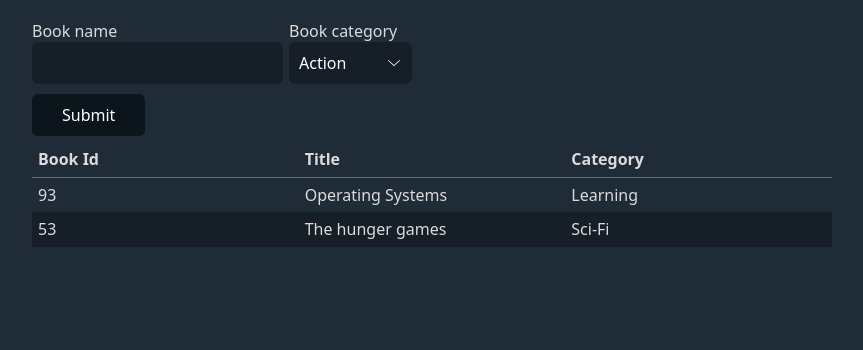
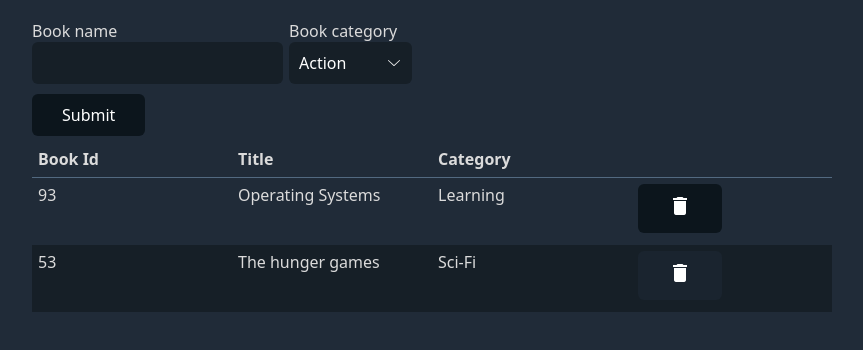
Before and after one commit to ivanid22/react-bookstore-cms, a React (Create React App) app: page / in a window 1280 px wide. Shown: the top 350 px of the page, without its empty margins (208-1071 px from the left). Built offline with nearby package versions, Linux system fonts and the light colour scheme.

Commit message:
Add Button component connection to removeBook action

```diff
--- a/public/index.html
+++ b/public/index.html
@@ -10,6 +10,7 @@
       content="Web site created using create-react-app"
     />
     <link rel="stylesheet" href="https://cdn.jsdelivr.net/npm/water.css@2/out/dark.css">
+    <link href="https://fonts.googleapis.com/icon?family=Material+Icons" rel="stylesheet">
     <title>Bookstore CMS</title>
   </head>
   <body>
--- a/src/components/Book.jsx
+++ b/src/components/Book.jsx
@@ -1,20 +1,42 @@
 import React from 'react';
 import PropTypes from 'prop-types';
+import { connect } from 'react-redux';
+import { removeBook } from '../actions/index';
 
 const Book = props => {
-  const { book } = props;
+  const { book, deleteBook } = props;
+
+  const handleClick = () => {
+    deleteBook(book);
+  };
 
   return (
     <tr>
       <td>{book.id}</td>
       <td>{book.title}</td>
       <td>{book.category}</td>
+      <td>
+        <button type="button" onClick={handleClick}>
+          <span className="material-icons">
+            delete
+          </span>
+        </button>
+      </td>
     </tr>
   );
 };
 
 Book.propTypes = {
   book: PropTypes.objectOf(PropTypes.string).isRequired,
+  deleteBook: PropTypes.func.isRequired,
 };
 
-export default Book;
+const mapDispatchToProps = dispatch => ({
+  deleteBook: book => {
+    dispatch(removeBook(book));
+  },
+});
+
+const ConnectedBook = connect(null, mapDispatchToProps)(Book);
+
+export default ConnectedBook;
--- a/src/components/BooksForm.jsx
+++ b/src/components/BooksForm.jsx
@@ -74,6 +74,6 @@ const mapDispatchToProps = dispatch => ({
   },
 });
 
-const connectedBooksForm = connect(null, mapDispatchToProps)(BooksForm);
+const ConnectedBooksForm = connect(null, mapDispatchToProps)(BooksForm);
 
-export default connectedBooksForm;
+export default ConnectedBooksForm;
--- a/src/reducers/books.js
+++ b/src/reducers/books.js
@@ -7,8 +7,8 @@ const booksReducer = (state = [], action) => {
       ];
     case 'REMOVE_BOOK':
       return [
-        ...state.slice(0, state.indexOf[action.book]),
-        ...state.slice(state.indexOf[action.book] + 1),
+        ...state.slice(0, state.indexOf(action.book)),
+        ...state.slice(state.indexOf(action.book) + 1),
       ];
     default:
       return state;
```
